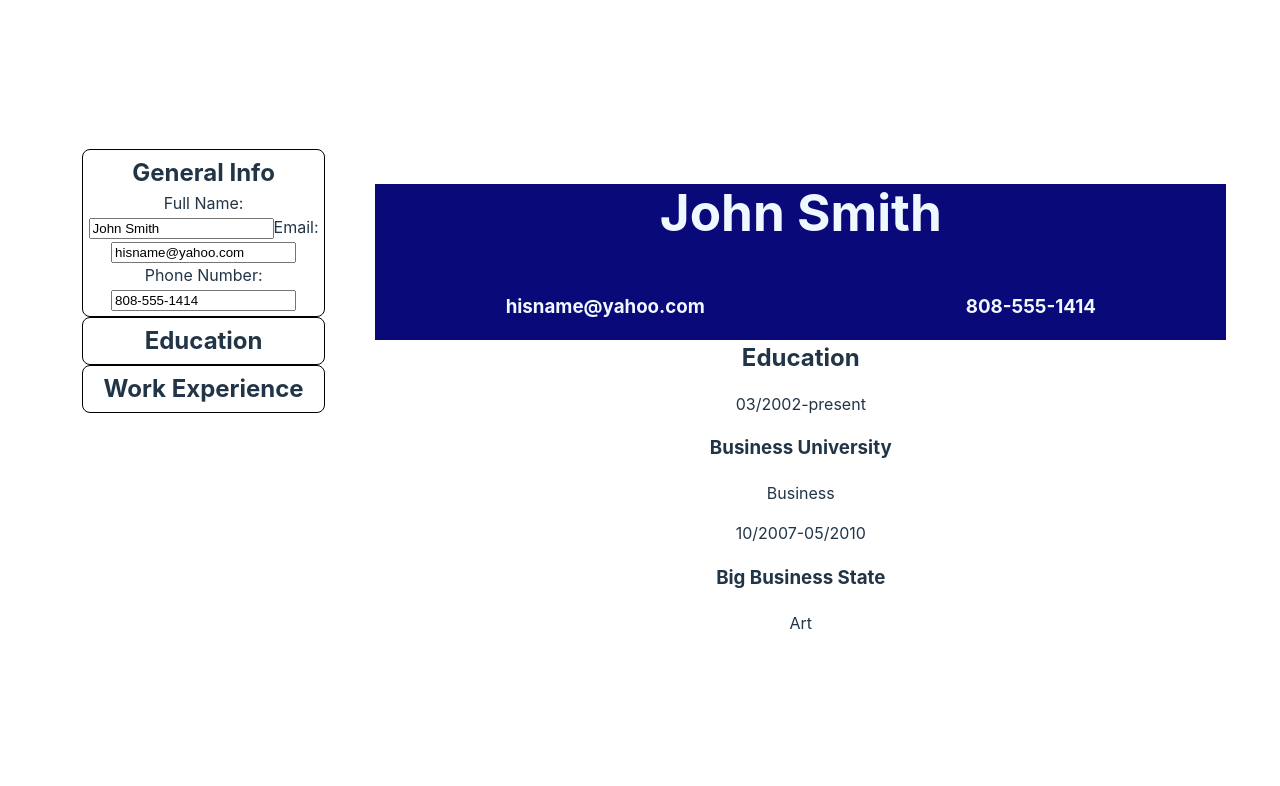
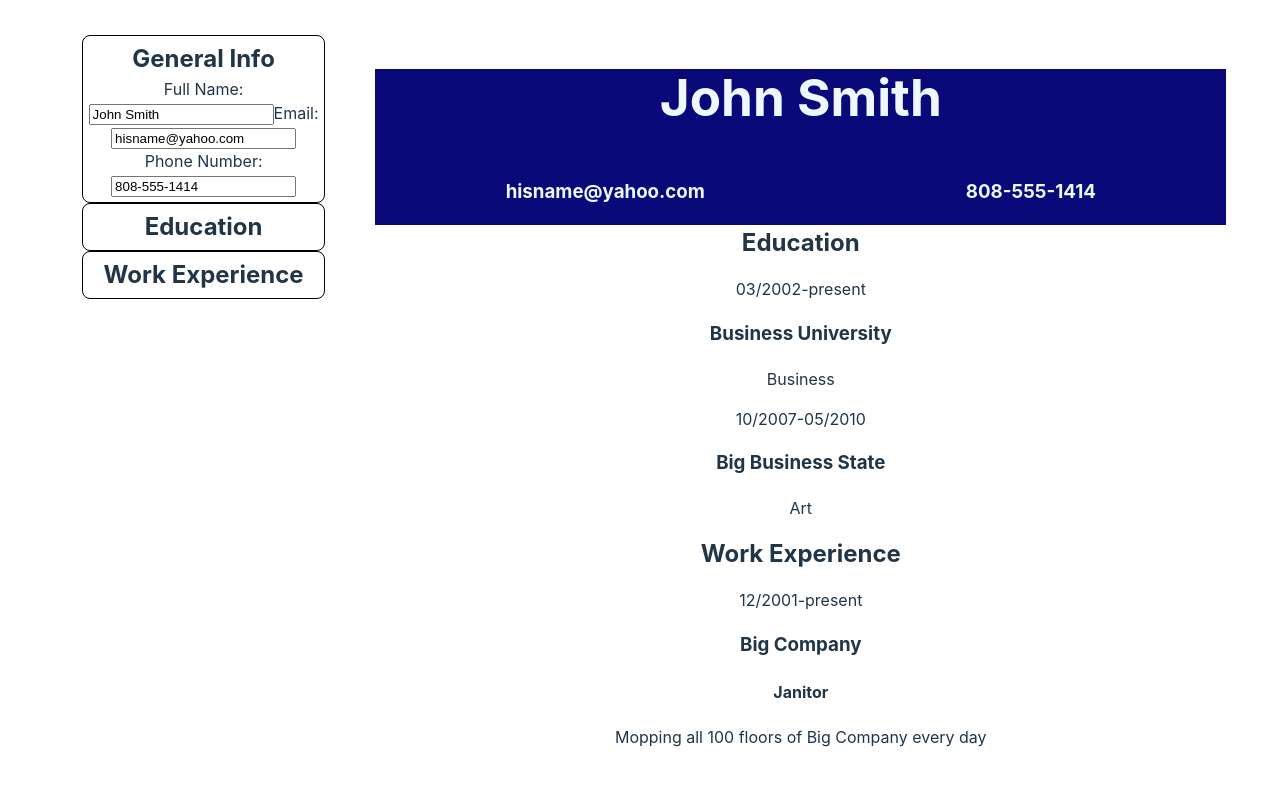
Before and after one commit to EljiahR/cv-application, a React (Vite) app: page / in a window 1280 px wide. Shown: the top 786 px of the page. Built offline with nearby package versions, Linux system fonts and the light colour scheme.

Commit message:
Modified: Work section caught up to functionality of education section

```diff
--- a/src/App.jsx
+++ b/src/App.jsx
@@ -6,13 +6,14 @@ import Resume from './components/Resume';
 function App() {
 
   let [generalInfo, setGeneralInfo] = useState({name:"John Smith",email:"hisname@yahoo.com",phone:"808-555-1414"});
-  let [educationInfo, setEducationInfo] = useState(
-    [
+  let [educationInfo, setEducationInfo] = useState([
       {id:0,"school-name":"Business University", "study-title": "Business", "study-date-start":"03/2002","study-date-end":"present"},
       {id:1,"school-name":"Big Business State", "study-title": "Art", "study-date-start":"10/2007","study-date-end":"05/2010"}
     ])
-  let [workInfo, setWorkInfo] = useState({"company-name":"Big Company", "position-title": "Janitor", "responsibilities":"Mopping all 100 floors of Big Company every day", "work-date-start": "12/2001", "work-date-end": "present"})
-  let [selectedId, setSelectedId] = useState({edu:-1,work:0})
+  let [workInfo, setWorkInfo] = useState([
+    {id:0, "company-name":"Big Company", "position-title": "Janitor", "responsibilities":"Mopping all 100 floors of Big Company every day", "work-date-start": "12/2001", "work-date-end": "present"}
+  ])
+  let [selectedId, setSelectedId] = useState({edu:-1,work:-1})
 
   const handleGeneral = (target, input)=>{
       let newGeneral = {...generalInfo}
--- a/src/components/Form.jsx
+++ b/src/components/Form.jsx
@@ -43,24 +43,36 @@ function Education({ educationInfo, handleEducation, expand, selectedId, handleI
     }
 }
 
-function Work({ workInfo, handleWork, expand }){
-    if(expand){
+function Work({ workInfo, handleWork, expand, selectedId, handleIdSelected }){
+    if(expand && selectedId === -1){
+        return (
+            <>
+                <ul>
+                    {workInfo.map((workObj)=>{
+                        return (
+                            <li key={"work" + workObj.id} onClick={()=>{handleIdSelected('work', workObj.id)}}>{workObj["company-name"]}</li>
+                        )
+                    })}
+                </ul>
+            </>
+        )
+    } else if(expand && selectedId >= 0){
         return(
             <>
                 <label htmlFor="company-name">Company Name: </label>
-                <input value={workInfo["company-name"]} onChange={(e)=>{handleWork("company-name",e.target.value)}} type="text" id="company-name" />
+                <input value={workInfo[selectedId]["company-name"]} onChange={(e)=>{handleWork("company-name",e.target.value)}} type="text" id="company-name" />
 
                 <label htmlFor="position-title">Position Title: </label>
-                <input value={workInfo["position-title"]} onChange={(e)=>{handleWork("position-title",e.target.value)}} type="text" id="position-title" />
+                <input value={workInfo[selectedId]["position-title"]} onChange={(e)=>{handleWork("position-title",e.target.value)}} type="text" id="position-title" />
 
                 <label htmlFor="responsibilities">Responsibilities: </label>
-                <input value={workInfo["responsibilities"]} onChange={(e)=>{handleWork("responsibilities",e.target.value)}} type="text" id="responsibilities" />
+                <input value={workInfo[selectedId]["responsibilities"]} onChange={(e)=>{handleWork("responsibilities",e.target.value)}} type="text" id="responsibilities" />
 
                 <label htmlFor="work-date-start">Start Date</label>
-                <input value={workInfo["work-date-start"]} onChange={(e)=>{handleWork("work-date-start",e.target.value)}} type="text" id="work-date-start" />
+                <input value={workInfo[selectedId]["work-date-start"]} onChange={(e)=>{handleWork("work-date-start",e.target.value)}} type="text" id="work-date-start" />
 
                 <label htmlFor="work-date-end">End Date</label>
-                <input value={workInfo["work-date-end"]} onChange={(e)=>{handleWork("work-date-end",e.target.value)}} type="text" id="work-date-end" />
+                <input value={workInfo[selectedId]["work-date-end"]} onChange={(e)=>{handleWork("work-date-end",e.target.value)}} type="text" id="work-date-end" />
             </>
         )
     } else{
@@ -104,10 +116,11 @@ export default function Form({ generalInfo, handleGeneral, educationInfo,
                         handleIdSelected={handleIdSelected}/>
                     </section>
                 </Card>
-                <Card onClick={()=>handleExpand("work")}>
+                <Card >
                     <section id="experience">
-                        <h2>Work Experience</h2>
-                        <Work workInfo={workInfo} handleWork={handleWork} expand={expanded.work} />
+                        <h2 onClick={()=>handleExpand("work")}>Work Experience</h2>
+                        <Work workInfo={workInfo} handleWork={handleWork} expand={expanded.work}
+                        selectedId={selectedId.work} handleIdSelected={handleIdSelected} />
                     </section>
                 </Card>
             </form>
--- a/src/components/Resume.jsx
+++ b/src/components/Resume.jsx
@@ -2,13 +2,13 @@
 import "../styles/resume.css"
 
 function Education({ info }){
-    if(info){
+    if(info.length > 0){
         return(
             <div>
                 <h2>Education</h2>
                 {info.map(eduObj=>{
                     return (
-                        <div key={eduObj.id} className="education-row">
+                        <div key={"edu-resume" + eduObj.id} className="education-row">
                             <p>{eduObj["study-date-start"]}-{eduObj["study-date-end"]}</p>
                             <h3>{eduObj["school-name"]}</h3>
                             <p>{eduObj["study-title"]}</p>
@@ -27,6 +27,16 @@ function Work({ info }){
         return (
             <div>
                 <h2>Work Experience</h2>
+                {info.map(workObj=>{
+                    return (
+                        <div key={"work-resume" + workObj.id} className="work-row">
+                            <p>{workObj["work-date-start"]}-{workObj["work-date-end"]}</p>
+                            <h3>{workObj["company-name"]}</h3>
+                            <h4>{workObj["position-title"]}</h4>
+                            <p>{workObj["responsibilities"]}</p>
+                        </div>
+                    )
+                })}
             </div>
         )
     } else{
```
